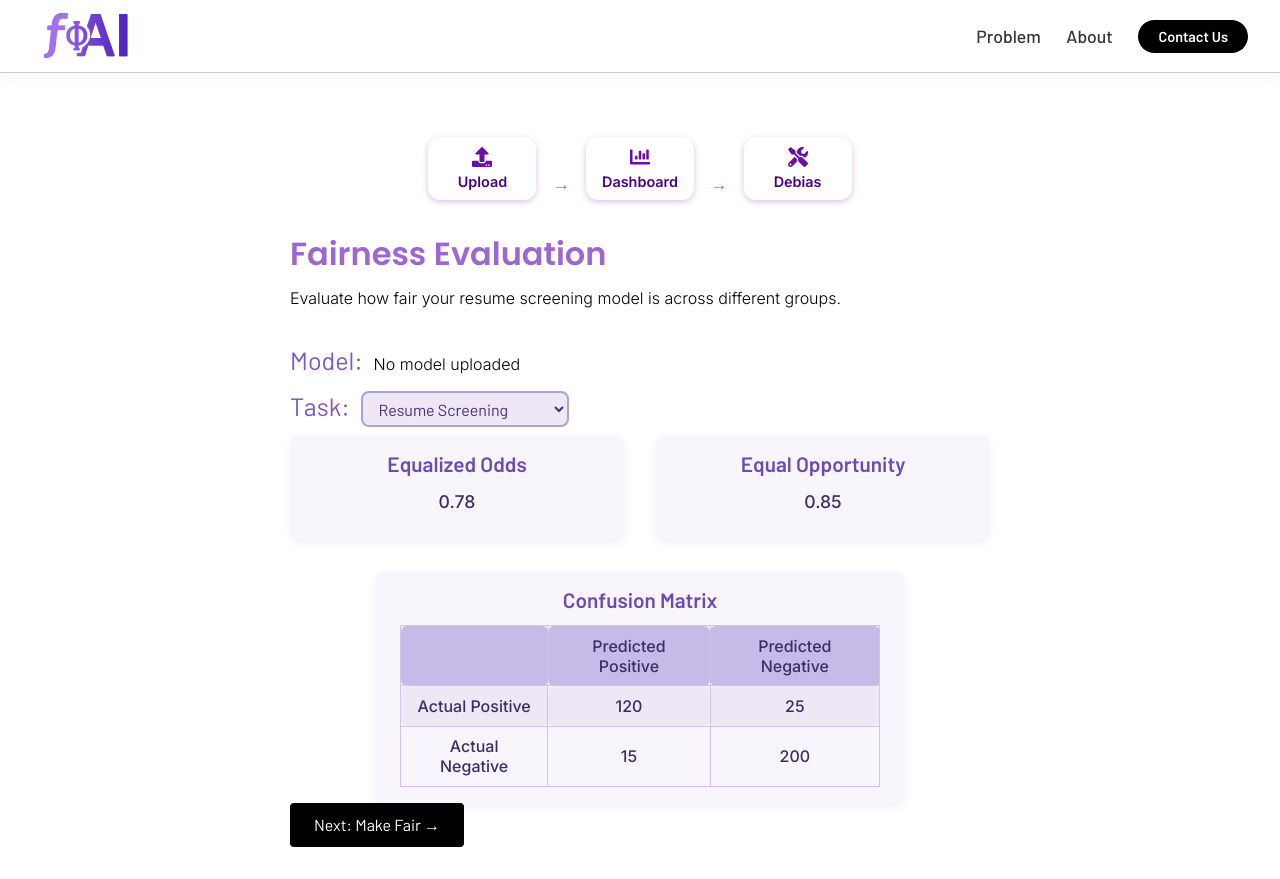
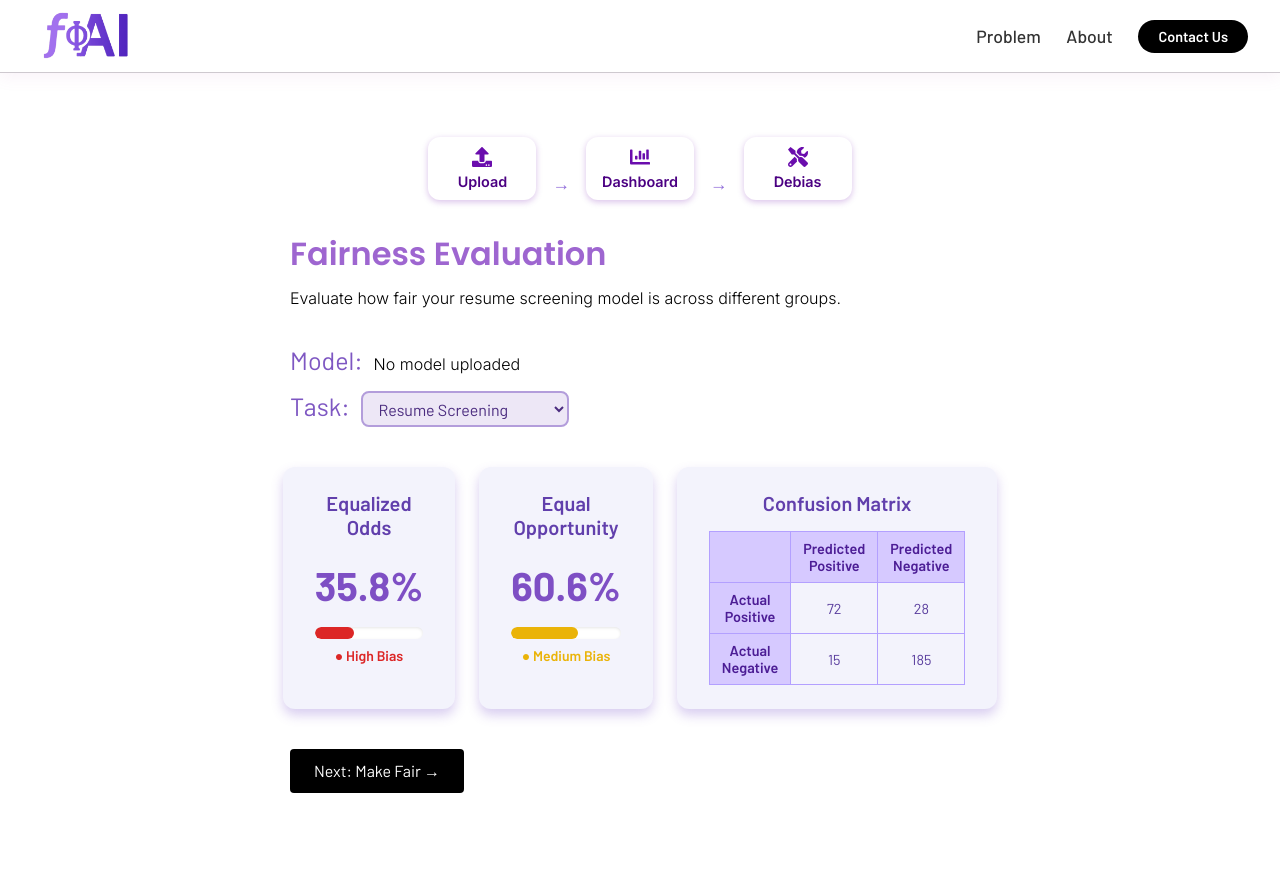
Before and after one commit to imancheema/fAI, a React (Create React App) app in the folder frontend/: page /evaluate in a window 1280 px wide. After the commit the page ends 825 px from the top, so only its background shows below. Built offline with nearby package versions, Linux system fonts and the light colour scheme.

Commit message:
Fixes dashboard metrics page format

```diff
--- a/frontend/src/components/DashboardMetrics.css
+++ b/frontend/src/components/DashboardMetrics.css
@@ -1,100 +1,97 @@
-.dashboard-metrics {
-  background: #f5f0fa;
-  padding: 2rem;
-  border-radius: 12px;
-  box-shadow: 0 8px 20px rgba(150, 120, 180, 0.15);
-  max-width: 600px;
-  margin: 1.5rem auto;
-  font-family: "Barlow", sans-serif;
-  color: #4b2c7f;
-}
-
-.metrics-row {
+.dashboard-container {
   display: flex;
-  gap: 2rem;
-  margin-bottom: 2rem;
-}
-
-.metric {
-  background: #f8f5fd;
-  border-radius: 10px;
-  padding: 1rem 1.5rem;
-  box-shadow: 0 4px 10px rgba(130, 100, 170, 0.1);
-  transition: box-shadow 0.3s ease;
-  flex: 1;
-  text-align: center;
-}
-
-.metric:hover {
-  box-shadow: 0 6px 18px rgba(130, 100, 170, 0.25);
-}
-
-.metric h3 {
-  font-weight: 600;
-  font-size: 1.3rem;
-  margin-bottom: 0.8rem;
-  color: #6c4bb1;
+  gap: 24px;
+  justify-content: center;
+  margin: 40px 20px;
   font-family: "Barlow", sans-serif;
 }
 
-.metric p {
-  font-size: 1.1rem;
-  font-weight: 500;
-  color: #3c2e65;
+.card {
+  background: #f3f3fc;
+  border-radius: 12px;
+  box-shadow: 0 6px 12px rgba(127, 91, 206, 0.3);
+  padding: 24px 32px;
+  width: 280px;
+  text-align: center;
+  transition: transform 0.2s ease, box-shadow 0.2s ease;
+  cursor: default;
 }
 
-.confusion-matrix {
-  max-width: 480px;
-  margin: 0 auto;
-  text-align: center;
+.card:hover,
+.card:focus-within {
+  box-shadow: 0 8px 20px rgba(108, 70, 197, 0.5);
+  transform: translateY(-4px);
 }
 
-.confusion-matrix table {
+.card h3 {
+  font-family: "barlow", sans-serif;
+  color: #613fac;
+  margin-bottom: 16px;
+  font-weight: 600;
+  font-size: 1.25rem;
+}
+
+.metric-value {
+  font-size: 2.5rem;
+  font-weight: 700;
+  color: #7e4fc4;
+}
+
+/* Progress Bar */
+
+.progress-bar-container {
+  background-color: #ffffff;
+  border-radius: 8px;
+  height: 12px;
+  width: 100%;
+  margin-top: 12px;
+  overflow: hidden;
+  box-shadow: inset 0 1px 3px rgba(0, 0, 0, 0.1);
+  position: relative;
+}
+
+.progress-bar-fill {
+  height: 100%;
+  border-radius: 8px;
+  transition: width 0.6s ease;
+  animation: fadeIn 1s ease forwards;
+}
+
+@keyframes fadeIn {
+  from {
+    width: 0;
+    opacity: 0;
+  }
+  to {
+    opacity: 1;
+  }
+}
+
+.bias-label {
+  margin-top: 8px;
+  font-weight: 600;
+  font-size: 14px;
+  user-select: none;
+}
+
+/* Confusion Matrix */
+
+.confusion-matrix {
   width: 100%;
   border-collapse: collapse;
-  font-size: 1rem;
-  color: #3c2e65;
+  margin-top: 8px;
+  font-size: 0.9rem;
+  color: #5a3e9e;
 }
 
 .confusion-matrix th,
 .confusion-matrix td {
-  padding: 0.6rem 1rem;
-  border: 1.5px solid #d1c4e9;
-  font-weight: 500;
-  border-radius: 6px;
+  border: 1.5px solid #b3a0ff;
+  padding: 8px 12px;
 }
 
-.confusion-matrix thead th {
-  background-color: #c5bae8;
-  color: #3c2e65;
+.confusion-matrix th {
+  background: #d6c9ff;
+  font-weight: 600;
+  color: #4c1d95;
 }
-
-.confusion-matrix tbody tr:nth-child(odd) {
-  background-color: #ede7f6;
-}
-
-@media (max-width: 480px) {
-  .dashboard-metrics {
-    padding: 1rem;
-    max-width: 100%;
-  }
-
-  .metrics-row {
-    flex-direction: column;
-  }
-
-  .metric {
-    margin-bottom: 1rem;
-  }
-
-  .metric p,
-  .metric h3 {
-    font-size: 1rem;
-  }
-
-  .confusion-matrix th,
-  .confusion-matrix td {
-    padding: 0.4rem 0.6rem;
-    font-size: 0.9rem;
-  }
-}
--- a/frontend/src/components/DashboardMetrics.tsx
+++ b/frontend/src/components/DashboardMetrics.tsx
@@ -1,57 +1,83 @@
 import React from "react";
 import "./DashboardMetrics.css";
 
-const DashboardMetrics = () => {
-  const metrics = {
-    equalizedOdds: "0.78",
-    equalOpportunity: "0.85",
-    confusionMatrix: {
-      truePositive: 120,
-      falsePositive: 15,
-      trueNegative: 200,
-      falseNegative: 25,
-    },
+type MetricCardProps = {
+  title: string;
+  value: number;
+};
+
+const getBiasLabel = (value: number) => {
+  const fraction = value / 100;
+
+  if (fraction >= 0.8) return { label: "Low Bias", color: "#16a34a" }; // green
+  if (fraction >= 0.6) return { label: "Medium Bias", color: "#eab308" }; // yellow
+  return { label: "High Bias", color: "#dc2626" }; // red
+};
+
+const MetricCard: React.FC<MetricCardProps> = ({ title, value }) => {
+  const { label, color } = getBiasLabel(value);
+
+  return (
+    <div className="card">
+      <h3>{title}</h3>
+      <p className="metric-value">{value.toFixed(1)}%</p>
+      <div
+        className="progress-bar-container"
+        aria-label={`${title} progress`}
+        title={`${title}: ${value.toFixed(1)}% (${label})`}
+      >
+        <div
+          className="progress-bar-fill"
+          style={{ width: `${value}%`, backgroundColor: color }}
+        />
+      </div>
+      <div className="bias-label" style={{ color }}>
+        ● {label}
+      </div>
+    </div>
+  );
+};
+
+const DashboardMetrics: React.FC = () => {
+  // Use percentage values directly now
+  const equalizedOdds = 35.8;
+  const equalOpportunity = 60.6;
+
+  const confusionMatrix = {
+    truePositive: 72,
+    falsePositive: 15,
+    trueNegative: 185,
+    falseNegative: 28,
   };
 
   return (
-    <>
-      <div className="metrics-row">
-        <div className="metric">
-          <h3>Equalized Odds</h3>
-          <p>{metrics.equalizedOdds}</p>
-        </div>
+    <div className="dashboard-container">
+      <MetricCard title="Equalized Odds" value={equalizedOdds} />
+      <MetricCard title="Equal Opportunity" value={equalOpportunity} />
 
-        <div className="metric">
-          <h3>Equal Opportunity</h3>
-          <p>{metrics.equalOpportunity}</p>
-        </div>
-      </div>
-
-      <div className="metric confusion-matrix">
+      <div className="card">
         <h3>Confusion Matrix</h3>
-        <table>
-          <thead>
+        <table className="confusion-matrix">
+          <tbody>
             <tr>
               <th></th>
               <th>Predicted Positive</th>
               <th>Predicted Negative</th>
             </tr>
-          </thead>
-          <tbody>
             <tr>
               <th>Actual Positive</th>
-              <td>{metrics.confusionMatrix.truePositive}</td>
-              <td>{metrics.confusionMatrix.falseNegative}</td>
+              <td>{confusionMatrix.truePositive}</td>
+              <td>{confusionMatrix.falseNegative}</td>
             </tr>
             <tr>
               <th>Actual Negative</th>
-              <td>{metrics.confusionMatrix.falsePositive}</td>
-              <td>{metrics.confusionMatrix.trueNegative}</td>
+              <td>{confusionMatrix.falsePositive}</td>
+              <td>{confusionMatrix.trueNegative}</td>
             </tr>
           </tbody>
         </table>
       </div>
-    </>
+    </div>
   );
 };
 
```
